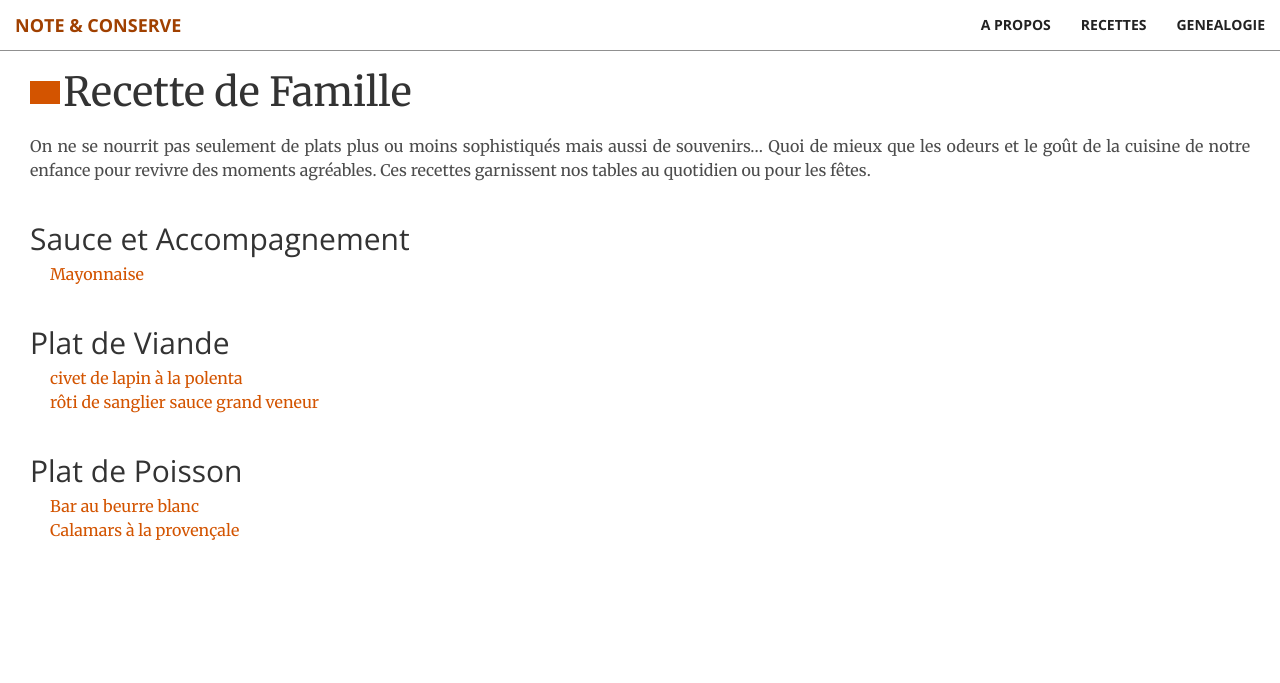
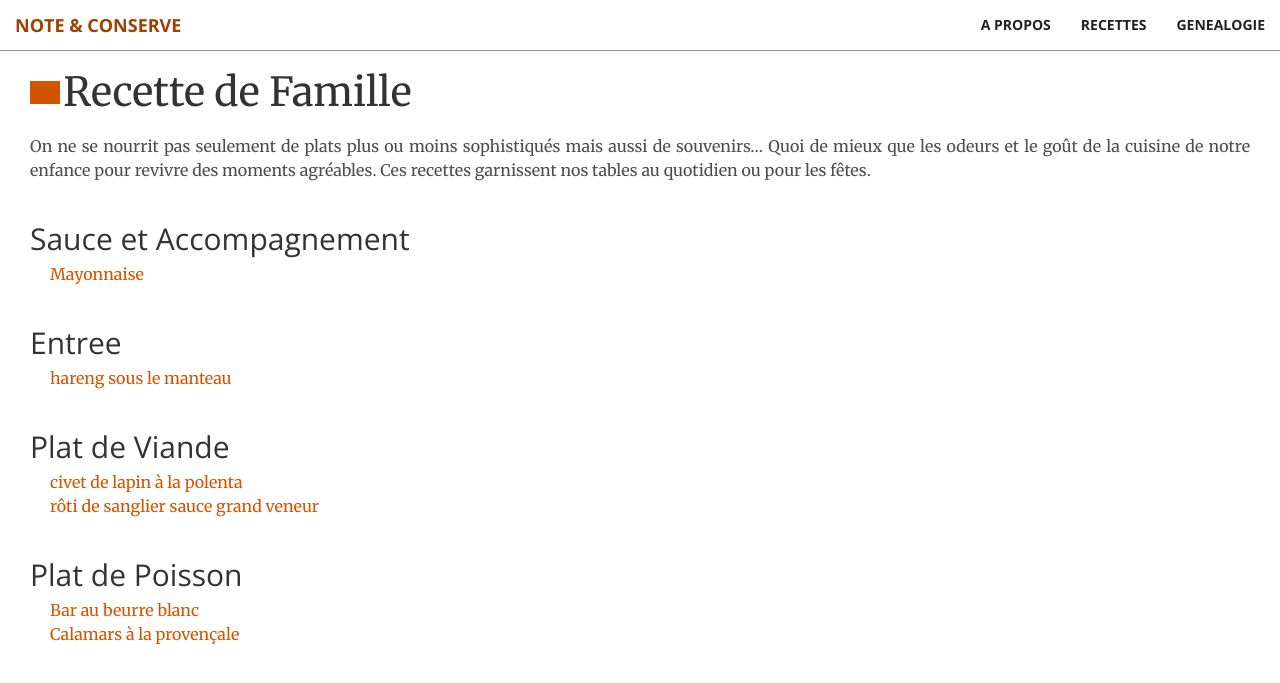
Before and after one commit to brignogan/brignogan.github.io, a Jekyll site: the page built from pages/famille.md, in a window 1280 px wide. Shown: the top 683 px of the page. Built offline with Jekyll 4.4.1, drawn with Linux system fonts in a browser that asks for light colours; grey boxes are pictures that could not be loaded.

Commit message:
correction hareng
correction hareng

```diff
--- a/_posts/2019-04-17-harengsouslemanteau.md
+++ b/_posts/2019-04-17-harengsouslemanteau.md
@@ -2,7 +2,7 @@
 layout: post
 title: hareng sous le manteau
 tag_category: famille
-tag_plat: entrée
+tag_plat: entree
 image: img/recette/hareng.png
 temps_preparation: 90
 temps_cuisson: '-'
```
Also changed, not shown: img/recette/lotte.png (added), 1 other file.
